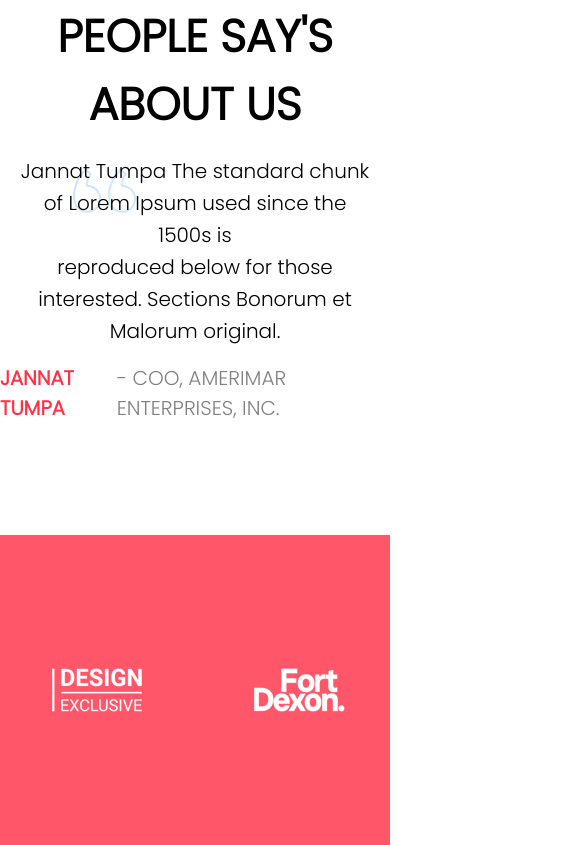
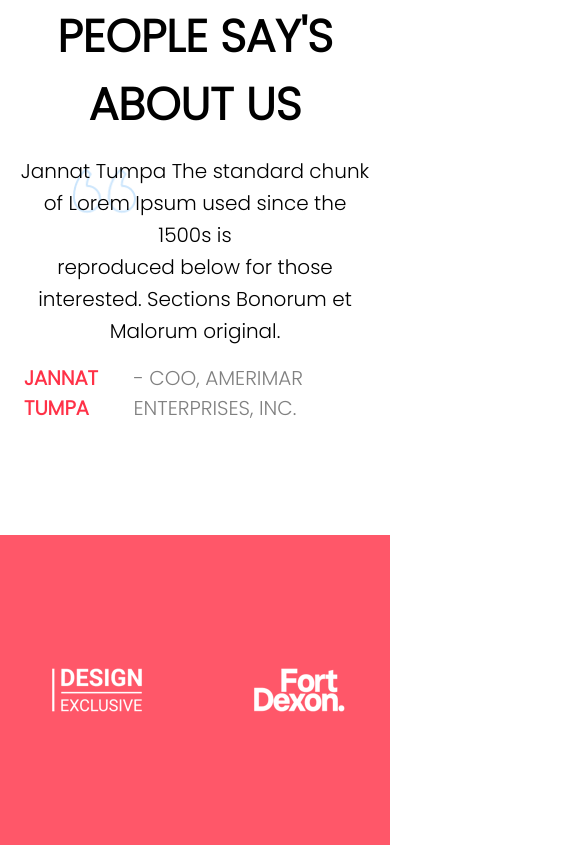
Before and after one commit to himanshu1161/Fyleassignement.github.io, a plain HTML site: page index.html in a window 390 px wide. Shown: the part 8237-9082 px from the top of the page, 585 px wide, since content can reach past the window. Drawn offline with nearby package versions, Linux system fonts and the light colour scheme; a web font is replaced by a local one.

Commit message:
secomd chamges

```diff
--- a/index.html
+++ b/index.html
@@ -9,6 +9,7 @@
 </head>
 
 <body>
+    <main>
     <div class="cont">
         <div class="sub-cont">
             <h1 class="head1">AWARD WINNING</h1>
@@ -204,7 +205,7 @@
     </footer>
     <script src="https://code.jquery.com/jquery-3.6.0.min.js"></script>
     <script src="script.js"></script>
-
+</main>
 </body>
 
 </html>
--- a/style.css
+++ b/style.css
@@ -361,8 +361,8 @@ height: 34px;
     height: 310px;
     background: transparent url('redbg.png') 0% 0% no-repeat padding-box;
 opacity: 1
+}
 
-}
 .contact{
     display: none;
     flex-direction: column;
@@ -503,11 +503,18 @@ opacity: 1
     }
     .img-cont{
         flex-direction: column;
+        margin-left: 10px;
     }
     .head1{
         margin-top: 30px;
         margin-left: 0rem !important;
 
+    }
+    .sub-head{
+        margin-left: 1.5rem;
+    }
+    .footer img{
+        width: 60%;
     }
     .btn-1{
         margin-left: 80px;
@@ -524,4 +531,8 @@ opacity: 1
     .resp{
         width:300px !important
     }
+    main{
+        overflow-x: hidden;
+    }
+
 }
```
